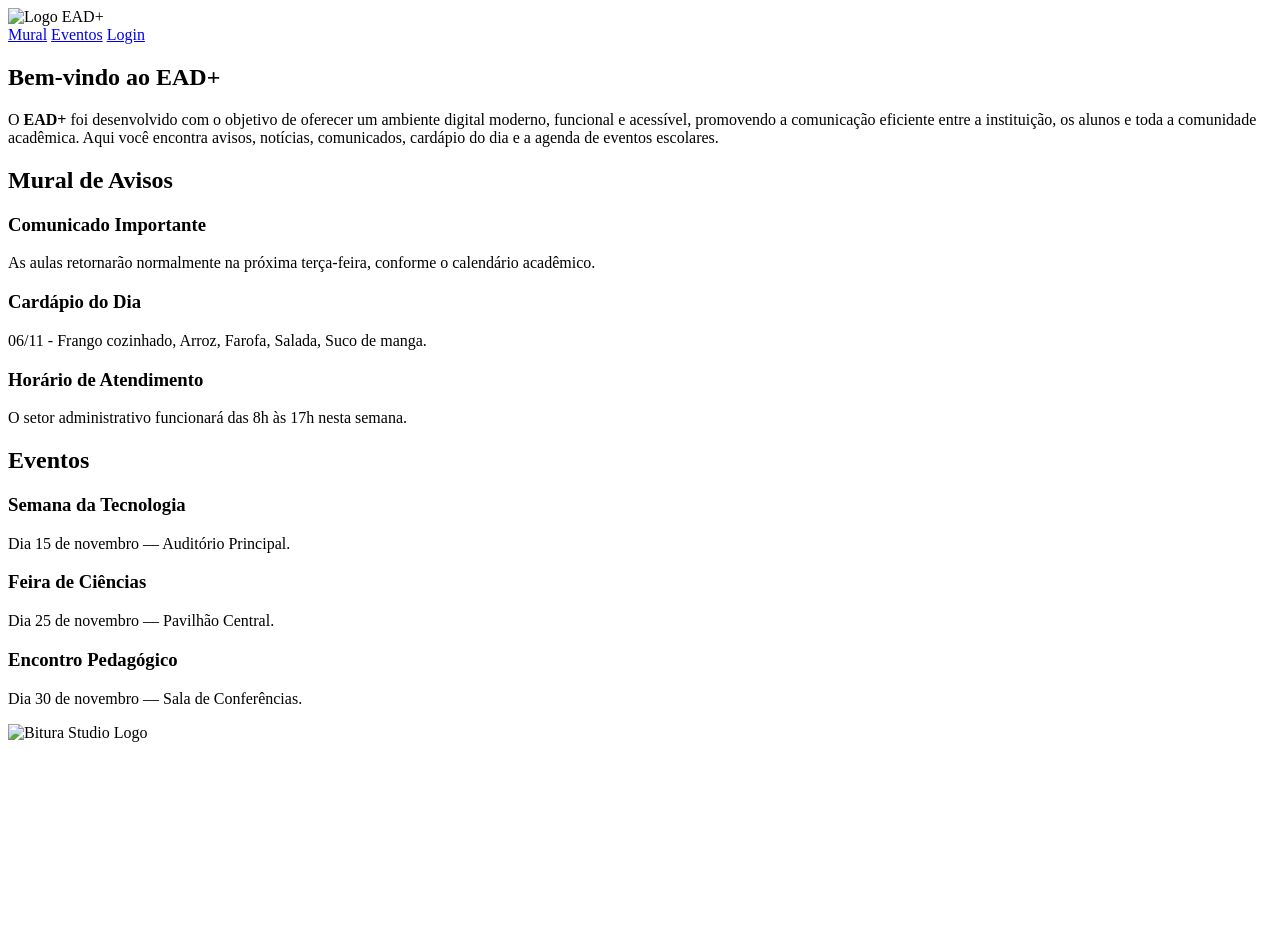
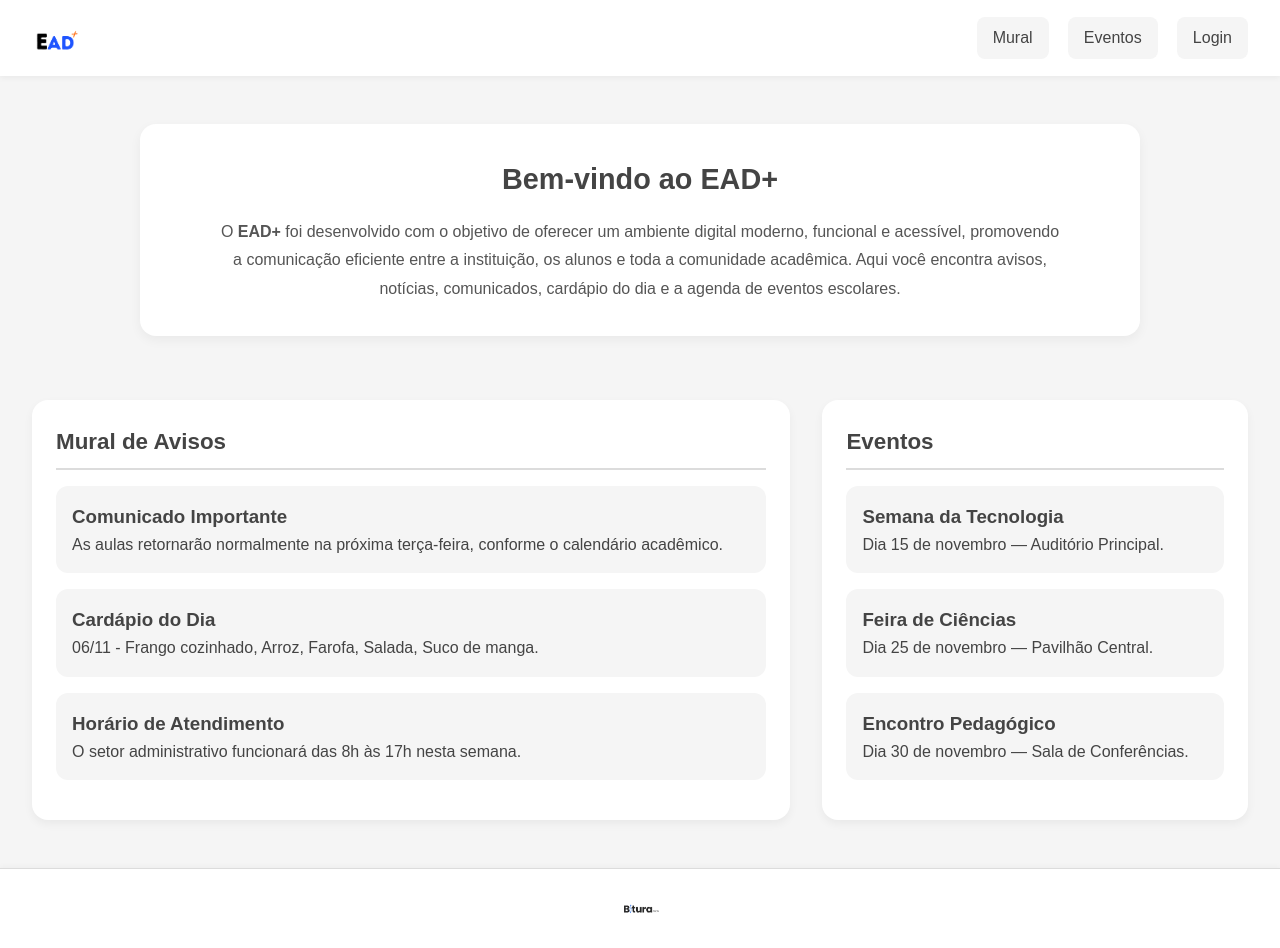
Before and after one commit to Bitura-tech/ead-mais, a plain HTML site: page principal.html in a window 1280 px wide. Before the commit the page ends 800 px from the top, so only its background shows below. Drawn offline with Linux system fonts and the light colour scheme; the site is published under a folder, as on GitHub Pages, so addresses that start at the root find nothing.

Commit message:
Remove leading slashes from asset paths in HTML

```diff
--- a/principal.html
+++ b/principal.html
@@ -10,17 +10,17 @@
     <meta name="keywords" content="EAD, Educação, Plataforma, Mural, Eventos, Escola, Comunicação, EAD+, Sistema Educacional">
     <meta name="theme-color" content="#f5f5f5">
 
-    <link rel="shortcut icon" href="/src/assets/imgs/favicon.ico" type="image/x-icon">
-    <link rel="stylesheet" href="/src/style/principal-style.css">
+    <link rel="shortcut icon" href="src/assets/imgs/favicon.ico" type="image/x-icon">
+    <link rel="stylesheet" href="src/style/principal-style.css">
 </head>
 <body>
 
     <header>
-        <img src="/src/assets/imgs/ead-mais-logo.png" alt="Logo EAD+">
+        <img src="src/assets/imgs/ead-mais-logo.png" alt="Logo EAD+">
         <nav>
-            <a href="/principal.html">Mural</a>
-            <a href="/principal.html">Eventos</a>
-            <a href="/login.html">Login</a>
+            <a href="principal.html">Mural</a>
+            <a href="principal.html">Eventos</a>
+            <a href="login.html">Login</a>
         </nav>
     </header>
 
@@ -70,7 +70,7 @@
     </main>
 
     <footer>
-        <img src="/src/assets/imgs/bitura-footer-logo.png" alt="Bitura Studio Logo">
+        <img src="src/assets/imgs/bitura-footer-logo.png" alt="Bitura Studio Logo">
     </footer>
 </body>
 </html>
```
